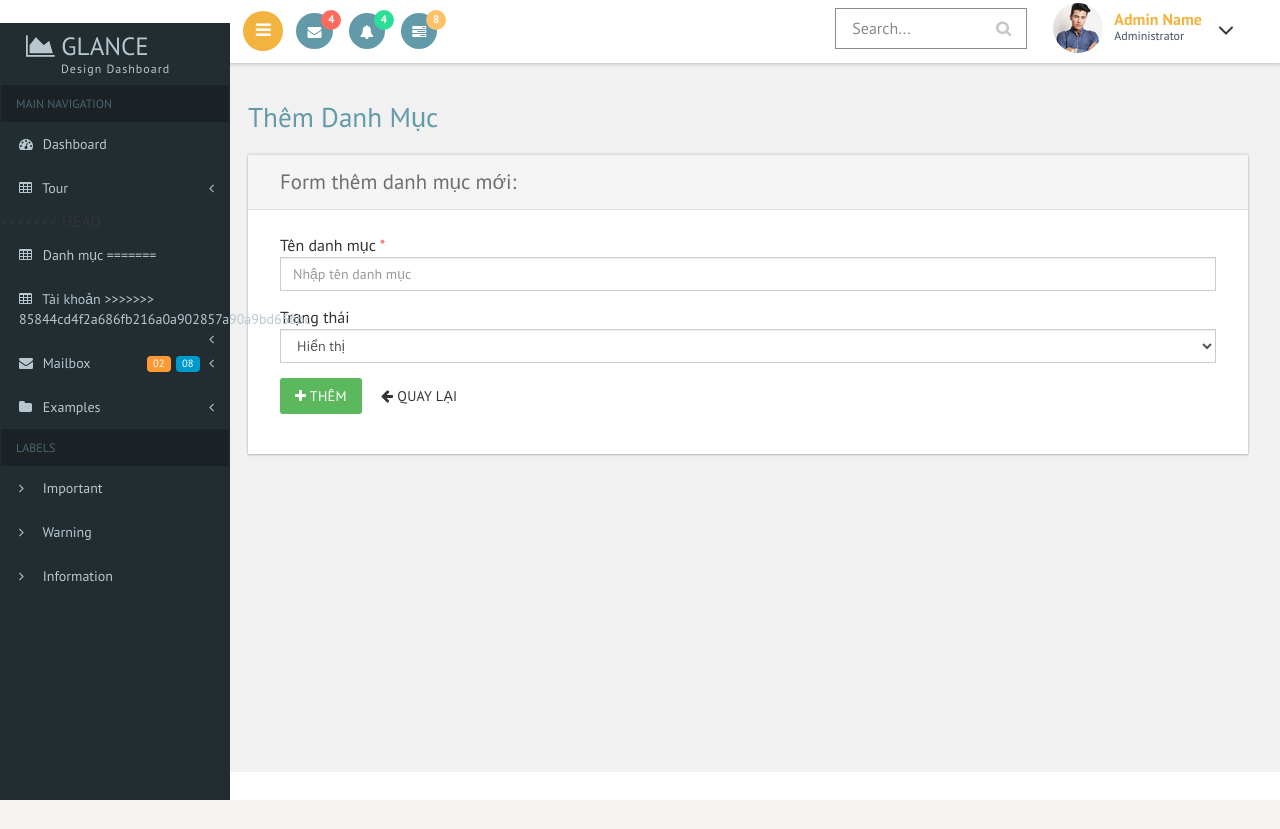
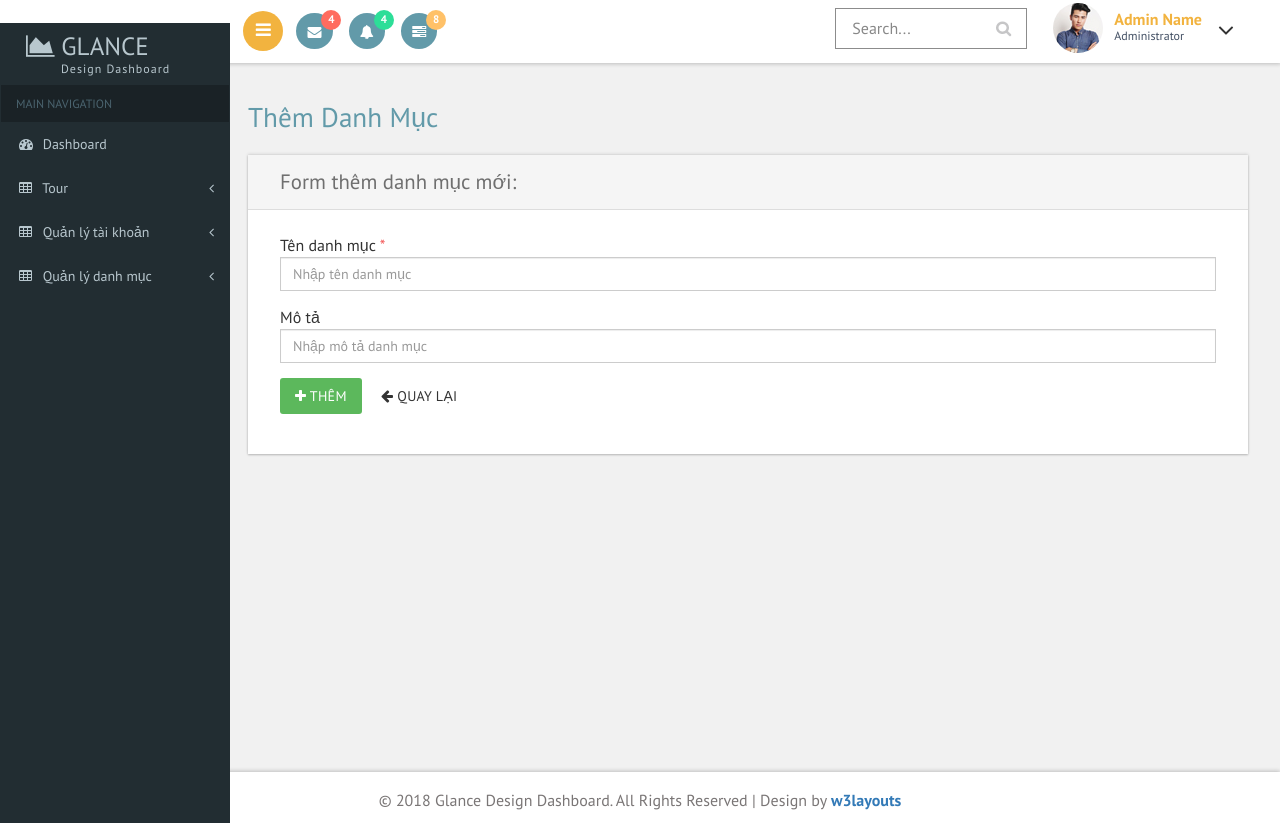
Before and after one commit to Nguyentrungtuany/duan1_n1, a PHP site: page /duan1_n1/views/admin/category/add.php in a window 1280 px wide. Before the commit the page ends 800 px from the top, so only its background shows below. Run offline with PHP 8.4, Linux system fonts and the light colour scheme; some libraries are stand-ins or nearby versions.

Commit message:
sửa lại code

```diff
--- a/views/admin/category/add.php
+++ b/views/admin/category/add.php
@@ -14,7 +14,7 @@ require_once __DIR__ . '/../../layout/header.php';
                 </div>
 
                 <div class="form-body">
-                    <form method="POST" action="index.php?act=category-add">
+                    <form method="POST" action="index.php?act=category-insert">
 
                         <!-- Tên danh mục -->
                         <div class="form-group">
@@ -25,11 +25,9 @@ require_once __DIR__ . '/../../layout/header.php';
 
                         <!-- Trạng thái -->
                         <div class="form-group">
-                            <label for="status">Trạng thái</label>
-                            <select class="form-control" id="status" name="status">
-                                <option value="1">Hiển thị</option>
-                                <option value="0">Ẩn</option>
-                            </select>
+                            <label for="description">Mô tả</label>
+                            <input type="text" class="form-control" id="description" name="description"
+                                placeholder="Nhập mô tả danh mục" required>
                         </div>
 
                         <!-- Buttons -->
@@ -52,5 +50,5 @@ require_once __DIR__ . '/../../layout/header.php';
 </div>
 
 <?php
-require_once __DIR__ . '/../../layout/header.php';
+require_once __DIR__ . '/../../layout/footer.php';
 ?>
--- a/views/admin/category/list.php
+++ b/views/admin/category/list.php
@@ -124,11 +124,7 @@ require_once __DIR__ . '/../../layout/header.php';
                                     <th scope="row"><?= $cate['id'] ?></th>
                                     <td><?= htmlspecialchars($cate['name']) ?></td>
                                     <td>
-                                        <?php if ($cate['status'] == 'active' || $cate['status'] == '1'): ?>
-                                            <span class="label label-success">Hiển thị</span>
-                                        <?php else: ?>
-                                            <span class="label label-default">Ẩn</span>
-                                        <?php endif; ?>
+                                        <?= htmlspecialchars($cate['description']) ?>
                                     </td>
                                     <td>
                                         <a href="?act=category-edit&id=<?= $cate['id'] ?>" class="btn btn-primary btn-sm">
--- a/views/layout/header.php
+++ b/views/layout/header.php
@@ -240,80 +240,28 @@ SmartPhone Compatible web template, free WebDesigns for Nokia, Samsung, LG, Sony
                                 </ul>
                             </li>
                             <li class="treeview">
-<<<<<<< HEAD
-                                <a href="?act=category">
-                                    <i class="fa fa-table"></i> <span>Danh mục</span>
-=======
-                                <a href="?act=tables">
-                                    <i class="fa fa-table"></i> <span>Tài khoản</span>
->>>>>>> 85844cd4f2a686fb216a0a902857a90a9bd65bbc
+                                <a href="?act=admin-list-user">
+                                    <i class="fa fa-table"></i> <span>Quản lý tài khoản </span>
                                     <i class="fa fa-angle-left pull-right"></i>
                                 </a>
                                 <ul class="treeview-menu">
                                     <li>
-<<<<<<< HEAD
-                                        <a href="?act=category"><i class="fa fa-angle-right"></i> Quản lý danh mục</a>
-=======
-                                        <a href="?act=tables"><i class="fa fa-angle-right"></i> Quản lý tài khoản</a>
+                                        <a href="?act=admin-list-user"><i class="fa fa-angle-right"></i> Quản Lý tài khoản</a>
                                     </li>
                                 </ul>
-                                <ul class="treeview-menu">
-                                    <li>
-                                        <a href="?act=QlTour"><i class="fa fa-angle-right"></i> Quản Lý Đặt Tour</a>
->>>>>>> 85844cd4f2a686fb216a0a902857a90a9bd65bbc
-                                    </li>
-                                </ul>
+
                             </li>
                             <li class="treeview">
-                                <a href="#">
-                                    <i class="fa fa-envelope"></i> <span>Mailbox </span>
-                                    <i class="fa fa-angle-left pull-right"></i><small class="label pull-right label-info1">08</small><span class="label label-primary1 pull-right">02</span></a>
-                                <ul class="treeview-menu">
-                                    <li>
-                                        <a href="inbox.html"><i class="fa fa-angle-right"></i> Mail Inbox
-                                        </a>
-                                    </li>
-                                    <li>
-                                        <a href="compose.html"><i class="fa fa-angle-right"></i> Compose Mail
-                                        </a>
-                                    </li>
-                                </ul>
-                            </li>
-                            <li class="treeview">
-                                <a href="#">
-                                    <i class="fa fa-folder"></i> <span>Examples</span>
+                                <a href="?act=category">
+                                    <i class="fa fa-table"></i> <span>Quản lý danh mục</span>
                                     <i class="fa fa-angle-left pull-right"></i>
                                 </a>
                                 <ul class="treeview-menu">
                                     <li>
-                                        <a href="login.html"><i class="fa fa-angle-right"></i> Login</a>
-                                    </li>
-                                    <li>
-                                        <a href="signup.html"><i class="fa fa-angle-right"></i> Register</a>
-                                    </li>
-                                    <li>
-                                        <a href="404.html"><i class="fa fa-angle-right"></i> 404 Error</a>
-                                    </li>
-                                    <li>
-                                        <a href="500.html"><i class="fa fa-angle-right"></i> 500 Error</a>
-                                    </li>
-                                    <li>
-                                        <a href="blank-page.html"><i class="fa fa-angle-right"></i> Blank Page</a>
+                                        <a href="?act=category"><i class="fa fa-angle-right"></i> Quản Lý địa điểm </a>
                                     </li>
                                 </ul>
-                            </li>
-                            <li class="header">LABELS</li>
-                            <li>
-                                <a href="#"><i class="fa fa-angle-right text-red"></i>
-                                    <span>Important</span></a>
-                            </li>
-                            <li>
-                                <a href="#"><i class="fa fa-angle-right text-yellow"></i>
-                                    <span>Warning</span></a>
-                            </li>
-                            <li>
-                                <a href="#"><i class="fa fa-angle-right text-aqua"></i>
-                                    <span>Information</span></a>
+
                             </li>
                         </ul>
                     </div>
```
Also changed, not shown: controllers/admin/CategoryController.php (+6 -4 lines), index.php (+2 -6 lines), models/admin/CategoryModel.php (+9 -9 lines), views/admin/add-qltour.php (+8 -1 lines), views/admin/category/edit.php (+5 -6 lines).
